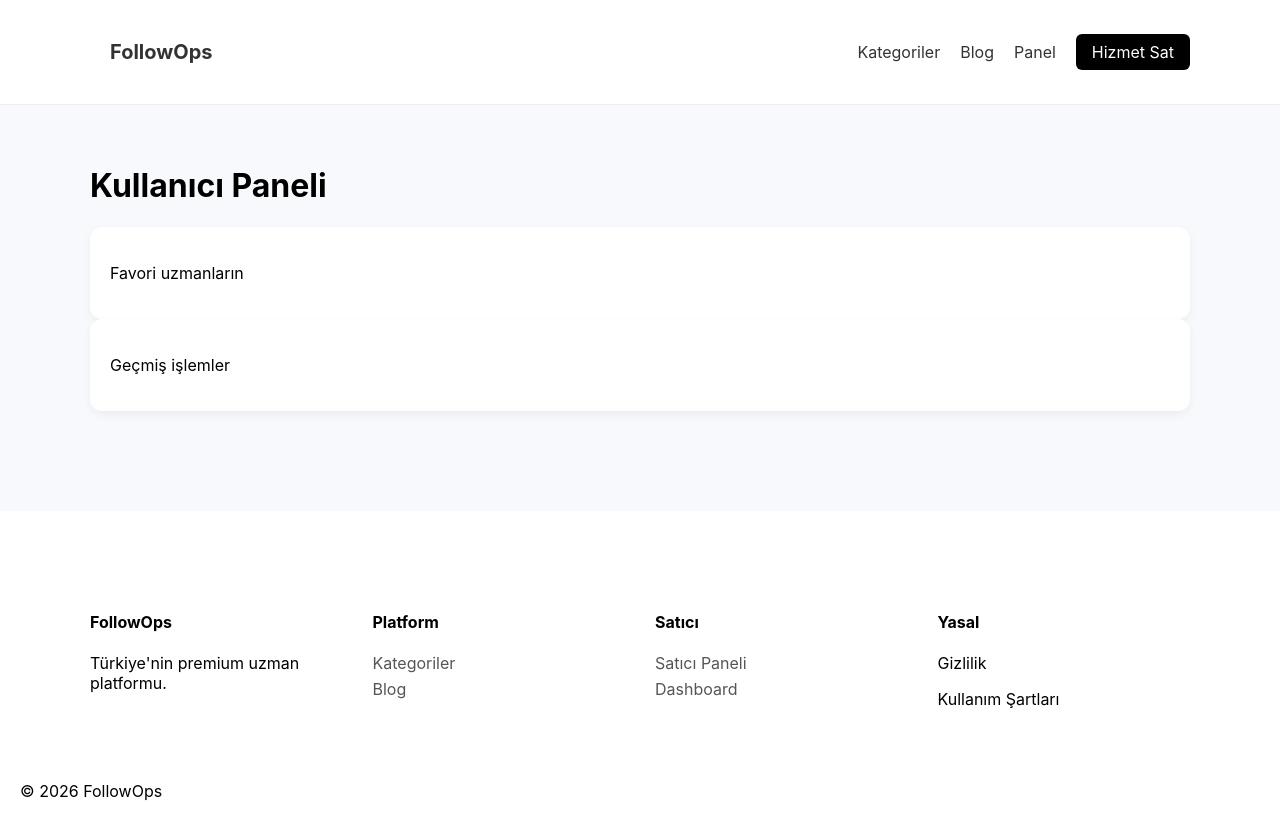
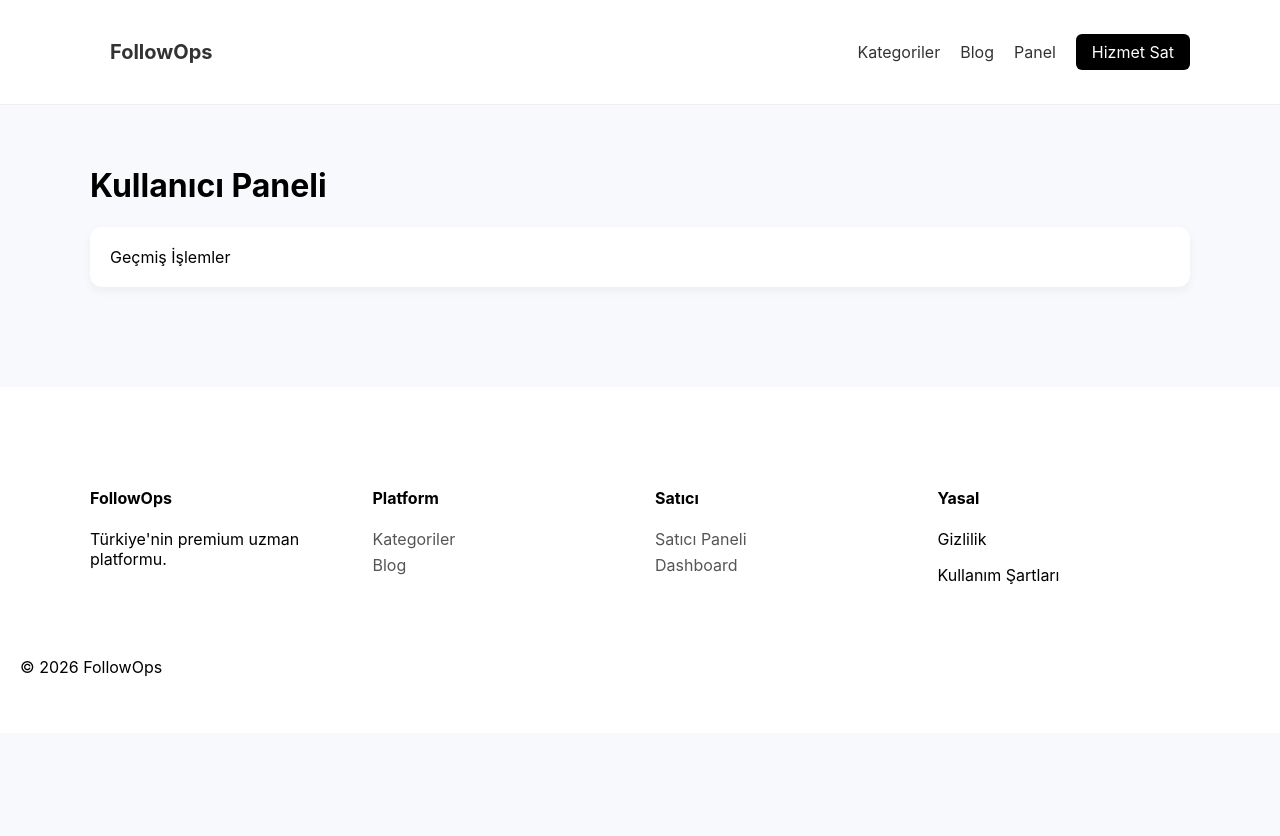
Before and after one commit to omerfarukkaplan/premium-platform, a Next.js app: page /panel in a window 1280 px wide. Shown: the top 836 px of the page. After the commit the page ends 800 px from the top, so only its background shows below. Built offline with nearby package versions, Linux system fonts and the light colour scheme.

Commit message:
Update page.tsx

```diff
--- a/app/panel/page.tsx
+++ b/app/panel/page.tsx
@@ -2,14 +2,7 @@ export default function UserPanel() {
   return (
     <div className="container">
       <h1>Kullanıcı Paneli</h1>
-
-      <div className="card">
-        <p>Favori uzmanların</p>
-      </div>
-
-      <div className="card">
-        <p>Geçmiş işlemler</p>
-      </div>
+      <div className="card glass">Geçmiş İşlemler</div>
     </div>
   );
 }
```
